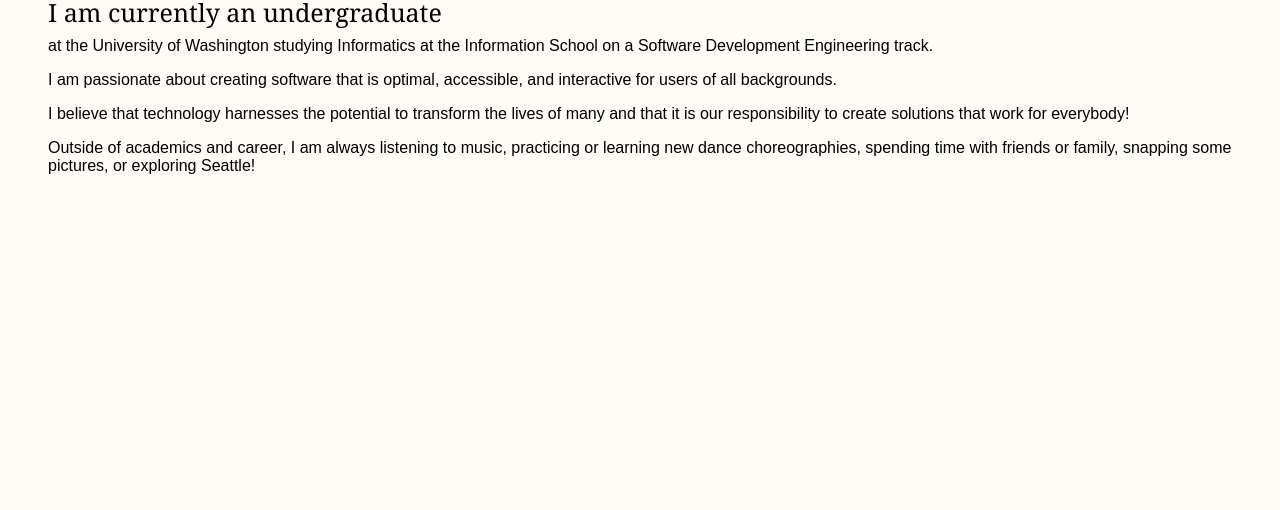
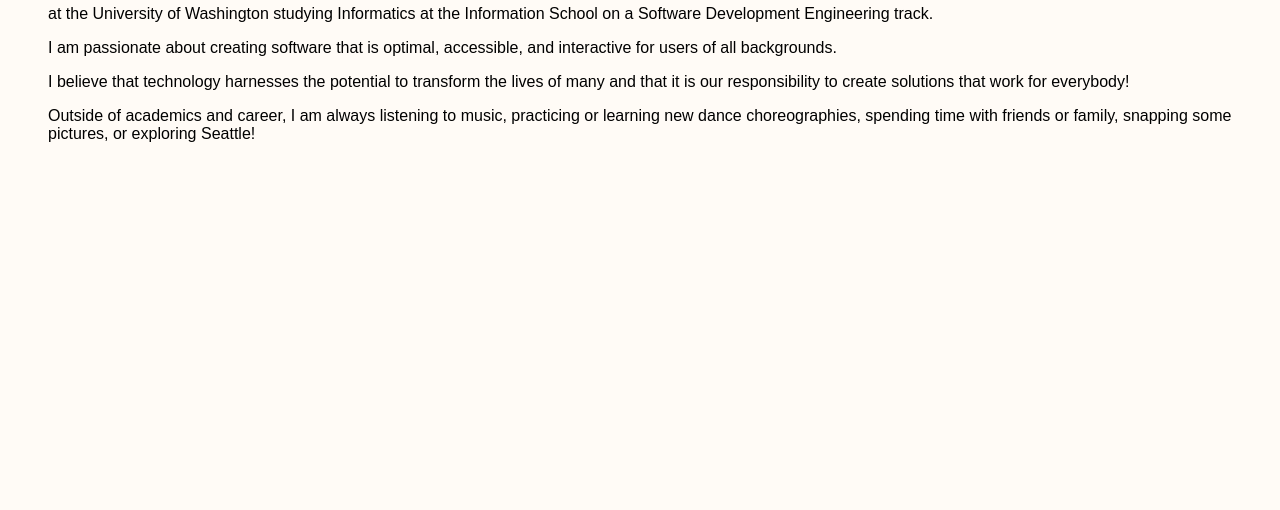
Before and after one commit to cleoreyes/cleoreyes.com, a plain HTML site: page index.html in a window 1280 px wide. Shown: the part 290-800 px from the top of the page. Drawn offline with Linux system fonts and the light colour scheme; a web font is replaced by a local one.

Commit message:
changed margins

```diff
--- a/css/style.css
+++ b/css/style.css
@@ -68,7 +68,7 @@ body {
 }
 
 .introduction {
-    margin: 6em 3em;
+    margin: 4em 3em;
 }
 
 .name {
```
